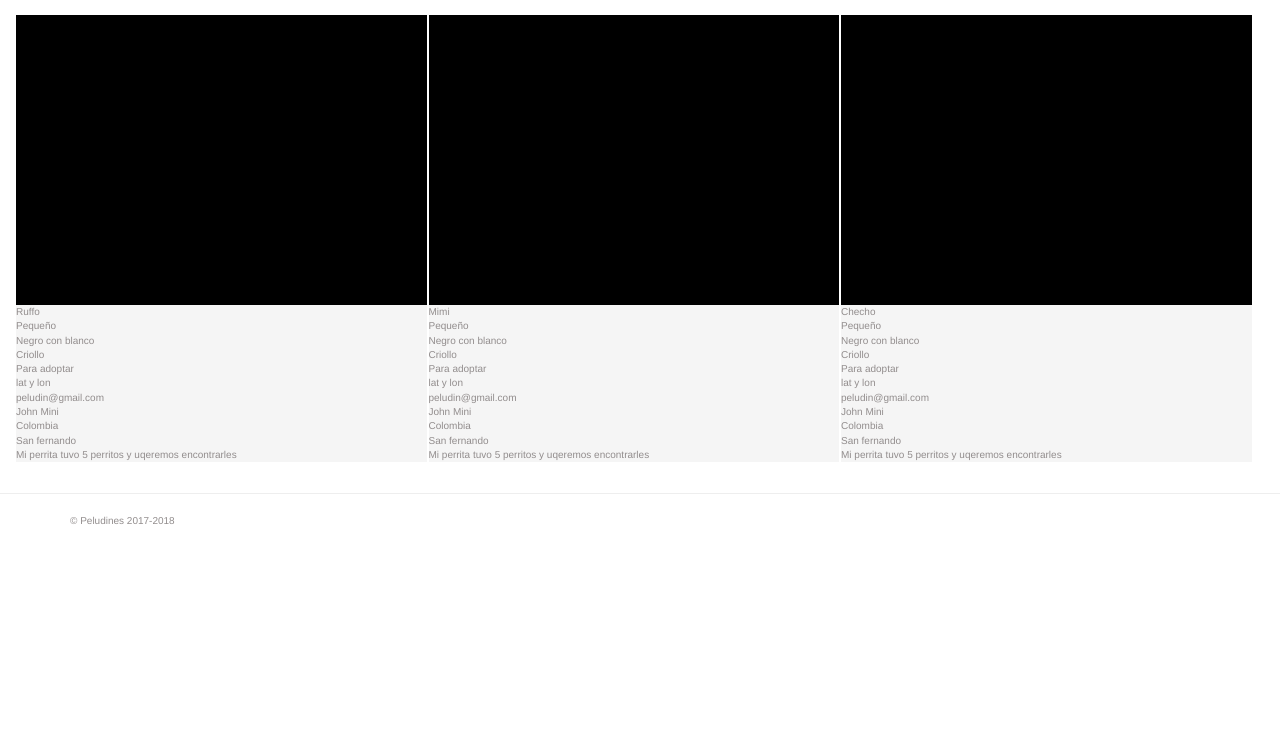
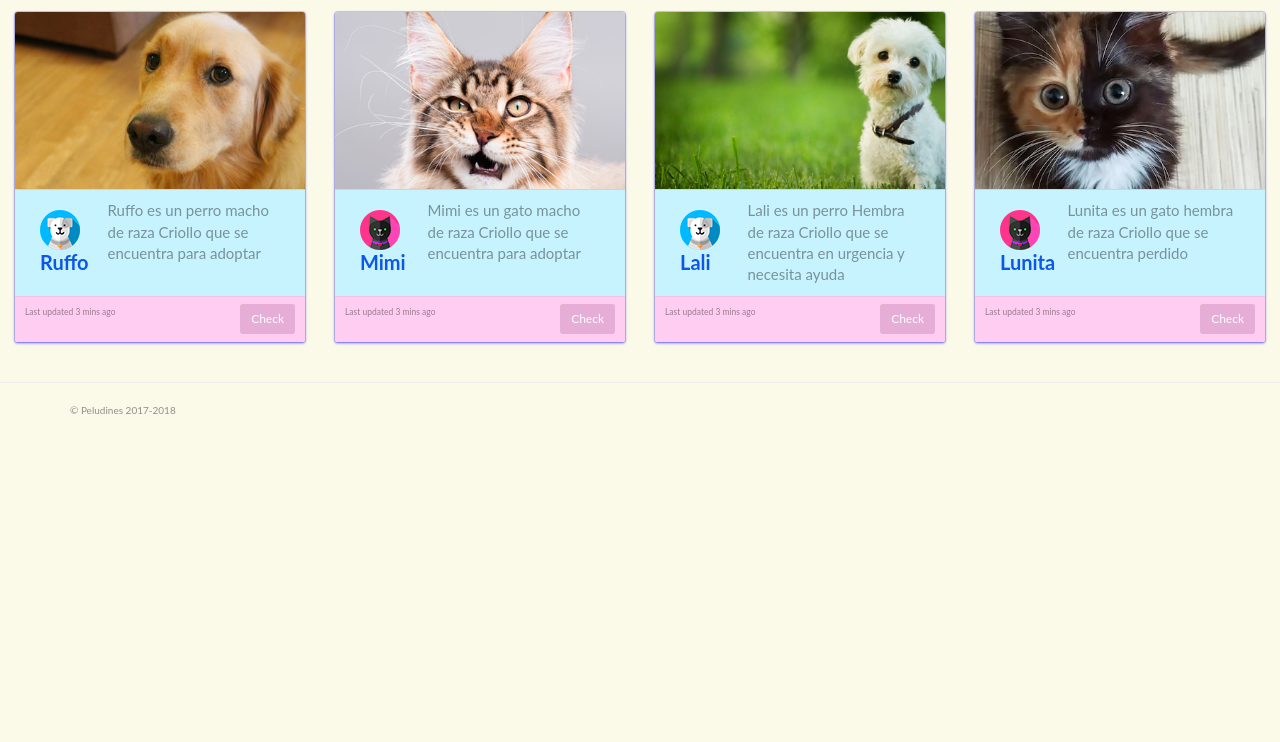
Before and after one commit to xxnull/peludines, a website built with webpack: page src/template.html in a window 1280 px wide. Shown: the part 58-800 px from the top of the page. Built offline with nearby package versions, Linux system fonts and the light colour scheme.

Commit message:
update frontend

```diff
--- a/src/assets/data/data.json
+++ b/src/assets/data/data.json
@@ -1,12 +1,14 @@
 [
     {
       "name": "Ruffo",
+      "especie": "perro",
+      "genero": "macho",
       "size": "Pequeño",
       "color": "Negro con blanco",
       "raza": "Criollo",
-      "status": "Para adoptar",
+      "status": "para adoptar",
       "geo": "lat y lon",
-      "pictures": [],
+      "pictures": "01.png",
       "email": "peludin@gmail.com",
       "responsable": "John Mini",
       "telefono": "317 543 45 56",
@@ -17,12 +19,14 @@
     },
     {
       "name": "Mimi",
+      "especie": "gato",
+      "genero": "macho",
       "size": "Pequeño",
       "color": "Negro con blanco",
       "raza": "Criollo",
-      "status": "Para adoptar",
+      "status": "para adoptar",
       "geo": "lat y lon",
-      "pictures": [],
+      "pictures": "02.png",
       "email": "peludin@gmail.com",
       "responsable": "John Mini",
       "telefono": "317 543 45 56",
@@ -32,13 +36,33 @@
       "descripcion": "Mi perrita tuvo 5 perritos y uqeremos encontrarles"
     },
     {
-      "name": "Checho",
+      "name": "Lali",
+      "especie": "perro",
+      "genero": "Hembra",
       "size": "Pequeño",
       "color": "Negro con blanco",
       "raza": "Criollo",
-      "status": "Para adoptar",
+      "status": "en urgencia y necesita ayuda",
       "geo": "lat y lon",
-      "pictures": [],
+      "pictures": "03.png",
+      "email": "peludin@gmail.com",
+      "responsable": "John Mini",
+      "telefono": "317 543 45 56",
+      "ciudad": "Cali",
+      "pais": "Colombia",
+      "barrio": "San fernando",
+      "descripcion": "Mi perrita tuvo 5 perritos y uqeremos encontrarles"
+    },
+    {
+      "name": "Lunita",
+      "especie": "gato",
+      "genero": "hembra",
+      "size": "Pequeño",
+      "color": "Negro con blanco",
+      "raza": "Criollo",
+      "status": "perdido",
+      "geo": "lat y lon",
+      "pictures": "04.png",
       "email": "peludin@gmail.com",
       "responsable": "John Mini",
       "telefono": "317 543 45 56",
--- a/src/assets/scripts/catalogo.js
+++ b/src/assets/scripts/catalogo.js
@@ -4,29 +4,36 @@ export default function catalogo(data) {
     let body = document.querySelector('.peludines');
     body.prepend(element);
 
+    const images = [
+        "caticon.png",
+        "dogicon.png"
+    ];
+
     const peludinesList = `
         ${data.map(peludin =>
-            `
+            `<div class="col-sm-6 col-md-4 col-lg-3 mt-4">
+            <div class="card">
+                <img src="./assets/images/${peludin.pictures}" />
 
-                <ul>
-                    <li>
-                    <div class="peludin_image">
+                <div class="card-block">
+                    <div class="col-sm-3 col-md-3 col-lg-3 mt-3">
+                        <h4 class="card-title">
+                        <img src="./assets/im/${ peludin.especie == "gato" ? images[0] : images[1]}" />
+                            ${peludin.name}
+                        </h4>
                     </div>
-                    </li>
-                    <li>${peludin.name}</li>
-                    <li>${peludin.size}</li>
-                    <li>${peludin.color}</li>
-                    <li>${peludin.raza}</li>
-                    <li>${peludin.status}</li>
-                    <li>${peludin.geo}</li>
-                    <li>${peludin.email}</li>
-                    <li>${peludin.responsable}</li>
-                    <li>${peludin.pais}</li>
-                    <li>${peludin.barrio}</li>
-                    <li>${peludin.descripcion}</li>
-                </ul>
-
-           `
+                    <div class="col-sm-9 col-md-9 col-lg-9 mt-9">
+                        <div class="meta">
+                            ${peludin.name} es un ${peludin.especie} ${peludin.genero} de raza ${peludin.raza} que se encuentra ${peludin.status}
+                        </div>
+                    </div>
+                </div>
+                <div class="card-footer">
+                        <small>Last updated 3 mins ago</small>
+                        <button class="btn btn-secondary float-right btn-sm checkbutton pull-right">Check</button>
+                </div>
+            </div>
+        </div>`
         ).join('')}`;
 
 
--- a/src/assets/styles/style.scss
+++ b/src/assets/styles/style.scss
@@ -1,27 +1,172 @@
-
-
-body{
-    background-color:#fff !important;
-    color:#928d8d !important;
+body {
+    background-color: #fbfae9 !important;
+    color: #928d8d !important;
     font-size: 10px !important;
+    font-family: Lato, 'Helvetica Neue', Arial, Helvetica, sans-serif;
 }
 
+.navbar-default {
+    background-color: #ff35c6 !important;
+    border: 0 !important;
+}
 
-.peludines ul{
-    padding:0;
+.navbar-default .navbar-nav>.active>a,
+.navbar-default .navbar-nav>.active>a:hover,
+.navbar-default .navbar-nav>.active>a:focus {
+    background-color: #2dc9f5 !important;
+    color: #fff !important;
+}
+
+.navbar-default .navbar-nav>li>a {
+    color: #fcc !important;
+    font-size: 2vh;
+}
+
+.peludines ul {
+    padding: 0;
     float: left;
-   background-color: #f5f5f5;
-   width: 33%;
-   border:1px solid #fff;
 }
-.peludines li{
+
+.peludines li {
     list-style: none;
 }
 
-.peludin_image{
+.peludin_image {
     width: 100%;
     height: 290px;
     margin-left: auto;
     margin-right: auto;
     background-color: #000;
 }
+
+h5 {
+    font-size: 1.28571429em;
+    font-weight: 700;
+    line-height: 1.2857em;
+    margin: 0;
+}
+
+.card {
+    font-size: 1em;
+    overflow: hidden;
+    padding: 0;
+    border: none;
+    border-radius: .28571429rem;
+    box-shadow: 0 1px 3px 0 #685ff9, 0 0 0 1px #d4d4d5;
+    background-color: #c7f3ff;
+    margin-bottom: 20px;
+}
+
+.card img {
+    max-width: 110%;
+    max-height: 110%;
+}
+
+.card-block {
+    font-size: 1em;
+    position: relative;
+    margin: 0;
+    padding: 1em;
+    border: none;
+    border-top: 1px solid rgba(34, 36, 38, .1);
+    box-shadow: none;
+    overflow: hidden;
+}
+
+.card-img-top {
+    display: block;
+    width: 100%;
+    height: auto;
+}
+
+.card-title {
+    font-size: 2em;
+    font-weight: 700;
+    line-height: 1.2857em;
+    color: #0d57e6
+}
+
+.card-text {
+    clear: both;
+    margin-top: .5em;
+    background-color: #9ae9ff;
+    overflow: hidden;
+    border-radius: 15px;
+}
+
+.card-footer {
+    font-size: 1em;
+    position: static;
+    top: 0;
+    left: 0;
+    max-width: 100%;
+    padding: .75em 1em;
+    color: rgba(0, 0, 0, .4);
+    border-top: 1px solid rgba(0, 0, 0, .05) !important;
+    background: #ffcdf1;
+    overflow: hidden;
+}
+
+.card-inverse .btn {
+    border: 1px solid rgba(0, 0, 0, .05);
+}
+
+.profile {
+    position: absolute;
+    top: -12px;
+    display: inline-block;
+    overflow: hidden;
+    box-sizing: border-box;
+    width: 25px;
+    height: 25px;
+    margin: 0;
+    border: 1px solid #fff;
+    border-radius: 50%;
+}
+
+.profile-avatar {
+    display: block;
+    width: 100%;
+    height: auto;
+    border-radius: 50%;
+}
+
+.profile-inline {
+    position: relative;
+    top: 0;
+    display: inline-block;
+}
+
+.profile-inline~.card-title {
+    display: inline-block;
+    margin-left: 4px;
+    vertical-align: top;
+}
+
+.text-bold {
+    font-weight: 700;
+}
+
+.meta {
+    font-size: 1.5em;
+    color: rgba(0, 0, 0, .4);
+}
+
+.meta a {
+    text-decoration: none;
+    color: rgba(0, 0, 0, .4);
+}
+
+.meta a:hover {
+    color: rgba(0, 0, 0, .87);
+}
+
+.checkbutton {
+    background-color: #e6aed7;
+    color: #fff;
+}
+
+.navbar-brand {
+    font-size: 28px !important;
+    color: #f7ff03 !important;
+}
--- a/src/assets/templates/body.html
+++ b/src/assets/templates/body.html
@@ -1,5 +1,5 @@
 <div class="container-fluid">
-    <div class="peludines">
+    <div class="row peludines">
 
     </div>
 </div>
--- a/webpack.config.js
+++ b/webpack.config.js
@@ -25,6 +25,7 @@ module.exports = (env) => {
     let configCopyWebpack = [
         { from: `${source}/data`, to: `./assets/data` },
         { from: `${source}/im`, to: `./assets/im` },
+        { from: `${source}/images`, to: `./assets/images` },
         { from: `${source}/scripts`, to: `./assets/scripts` },
         { from: `${source}/styles`, to: `./assets/styles` }
     ];
@@ -86,8 +87,12 @@ module.exports = (env) => {
                     loaders: ['style-loader', 'css-loader?url=false', 'sass-loader']
                 },
                 {
-                    test: /\.(png|jpg)$/,
-                    loader: 'url-loader?limit=100000'
+                    test: /\.(jpe?g|png|gif|svg)$/i,
+                    loader: 'file-loader',
+                    options: {
+                        name: '[path][name].[ext]',
+                        context: ''
+                    }
                 },
                 {
                     test: /\.woff(2)?(\?v=[0-9]\.[0-9]\.[0-9])?$/,
@@ -97,7 +102,7 @@ module.exports = (env) => {
                     }
                 },
                 {
-                    test: /\.(ttf|otf|eot|svg)(\?v=[0-9]\.[0-9]\.[0-9])?|(jpg|gif)$/,
+                    test: /\.(ttf|otf|eot|svg)(\?v=[0-9]\.[0-9]\.[0-9])?|(jpg|gif|png)$/,
                     loader: 'file-loader',
                     options: {
                         outputPath: `./assets/fonts/`
```
Also changed, not shown: src/04.png (added), src/assets/im/caticon.png (added), src/assets/im/dogicon.png (added), src/assets/im/peludines.png (added), src/assets/images/01.png (added), src/assets/images/02.png (added), src/assets/images/03.png (added), src/assets/images/04.png (added), src/caticon.png (added).
